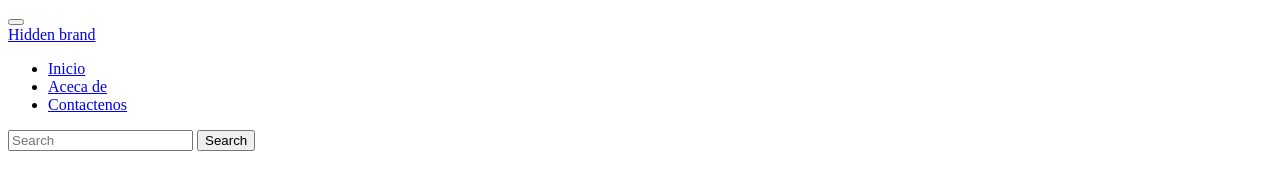
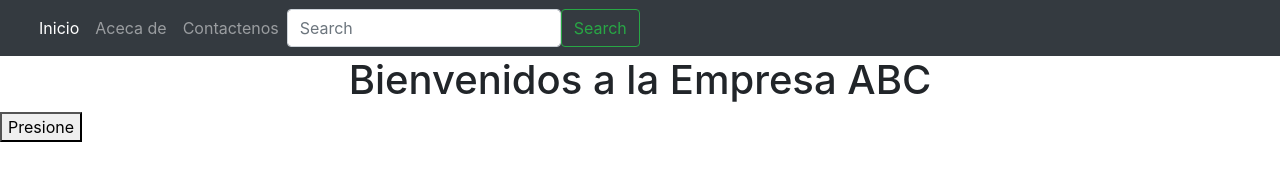
Before and after one commit to LuisQuinteros/ExamenFinal, a plain HTML site: page index.html in a window 1280 px wide. Drawn offline with nearby package versions, Linux system fonts and the light colour scheme.

Commit message:
mas cambios en el index

```diff
--- a/index.html
+++ b/index.html
@@ -4,6 +4,7 @@
     <meta charset="UTF-8">
     <meta http-equiv="X-UA-Compatible" content="IE=edge">
     <meta name="viewport" content="width=device-width, initial-scale=1.0">
+    <link rel="stylesheet" href="https://stackpath.bootstrapcdn.com/bootstrap/4.3.1/css/bootstrap.min.css" >
     <title>Examen Final</title>
 </head>
 <body>
@@ -13,13 +14,12 @@
                 <span class="navbar-toggler-icon"></span>
             </button>
             <div class="collapse navbar-collapse" id="navbarTogglerDemo01">
-                <a class="navbar-brand" href="#">Hidden brand</a>
                 <ul class="navbar-nav me-auto mb-2 mb-lg-0">
                 <li class="nav-item">
                     <a class="nav-link active" aria-current="page" href="#">Inicio</a>
                 </li>
                 <li class="nav-item">
-                    <a class="nav-link" href="acerca de.html">Aceca de</a>
+                    <a class="nav-link" href="acercade.html">Aceca de</a>
                 </li>
                 <li class="nav-item">
                     <a class="nav-link" href="contactenos.html">Contactenos</a>
@@ -32,5 +32,17 @@
             </div>
         </div>
     </nav>
+    <div class="contaner">
+        <div class="div text-center">
+            <h1>Bienvenidos a la Empresa ABC</h1>
+        </div>
+        <div class="div">
+            <button >Presione</button>
+
+        </div>
+        <div class="div">
+
+        </div>
+    </div>
 </body>
 </html>
```
